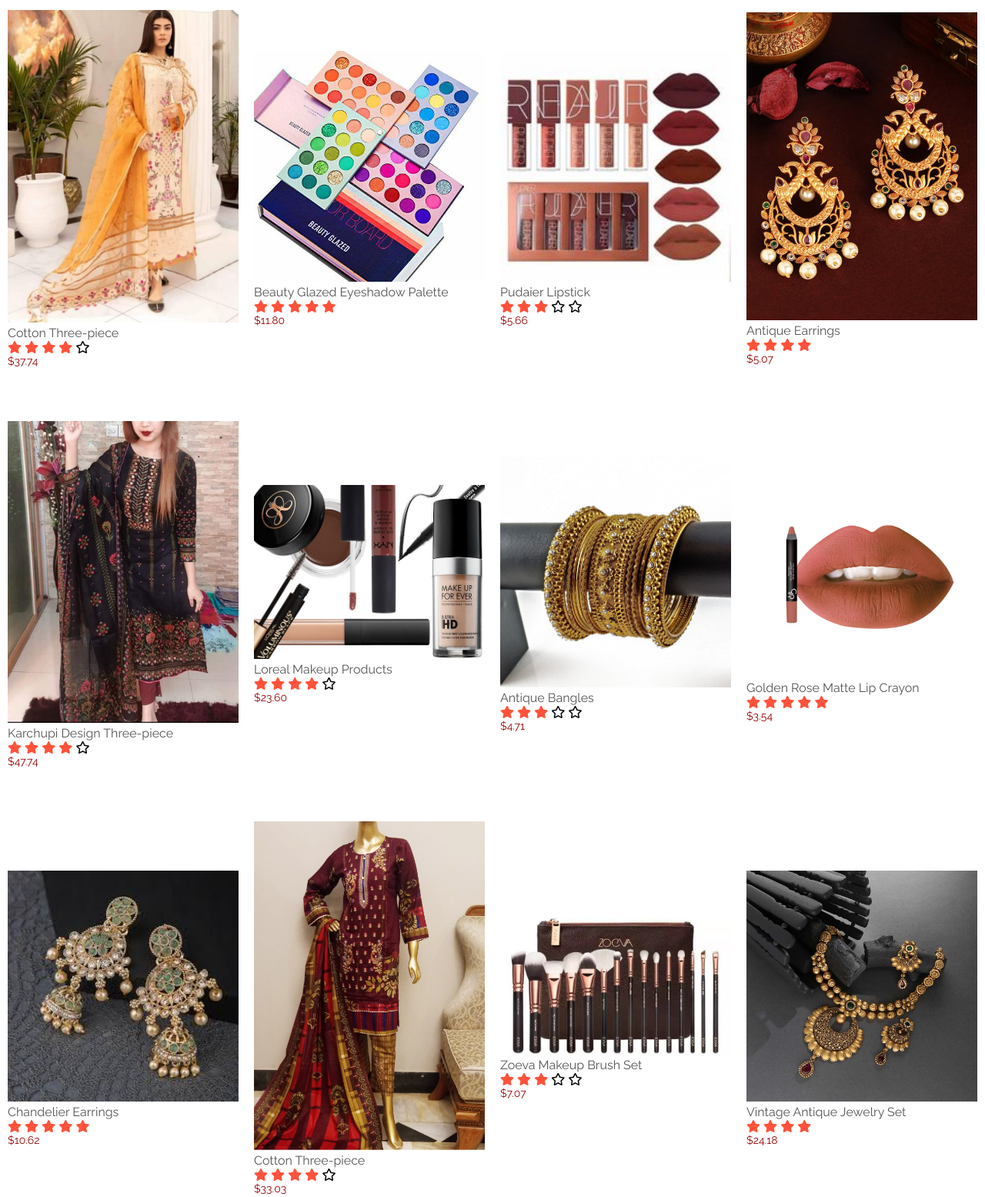
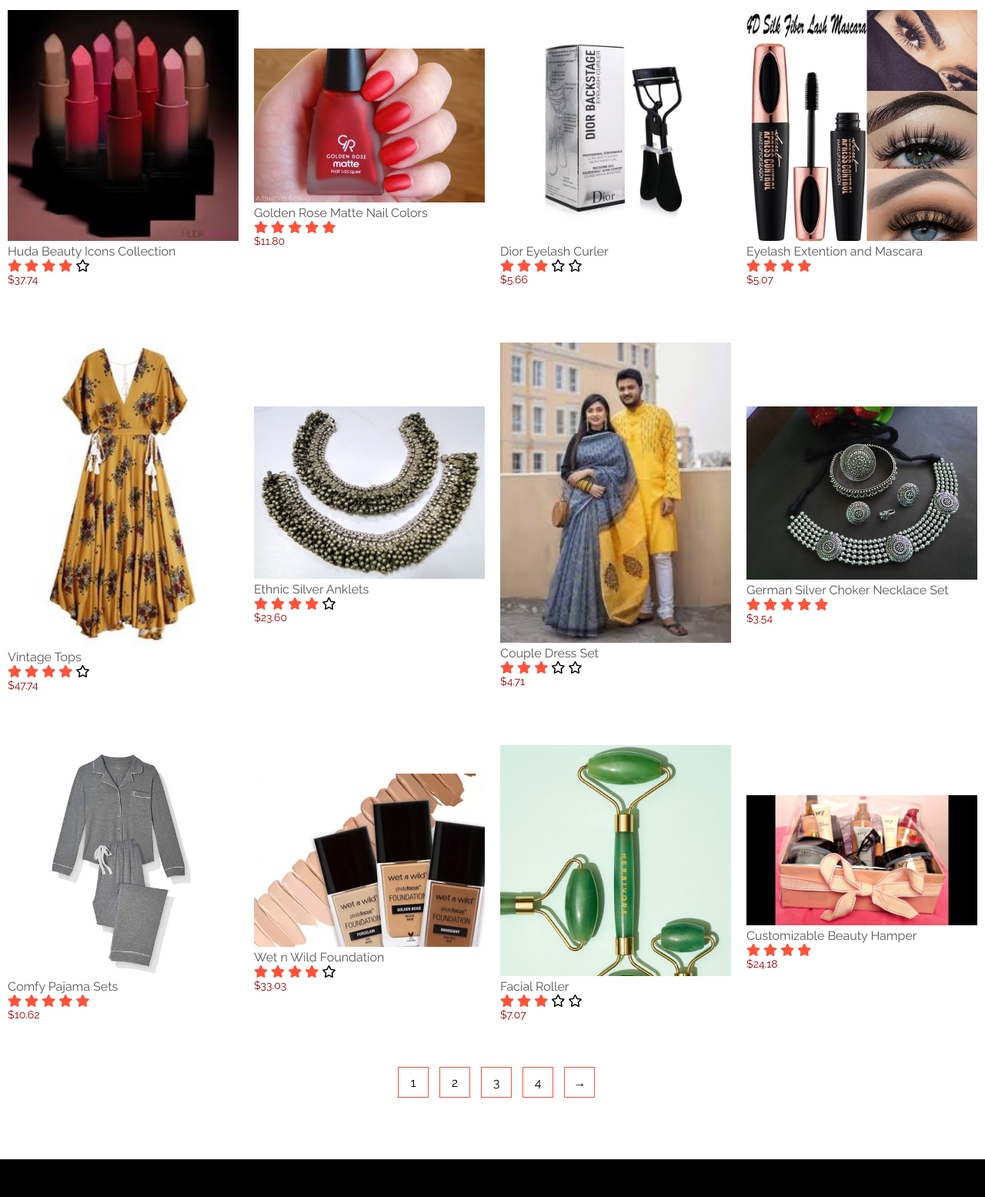
Before and after one commit to 053-supti/Project, a plain HTML site: page products.html in a window 1280 px wide. Shown: the part 346-1901 px from the top of the page at 77% size. Drawn offline with Linux system fonts and the light colour scheme.

Commit message:
products page upgraded

```diff
--- a/products.html
+++ b/products.html
@@ -60,8 +60,8 @@
 
         <div class="row">
             <div class="col-4">
-                <img src="images/Product1.jpg">
-                <h4>Cotton Three-piece</h4>
+                <img src="images/product13.jpg">
+                <h4>Huda Beauty Icons Collection</h4>
                 <div class="rating">
                     <i class="fa fa-star"></i>
                     <i class="fa fa-star"></i>
@@ -72,8 +72,8 @@
                 <p>$37.74</p>
             </div>
             <div class="col-4">
-                <img src="images/product2.jpg">
-                <h4>Beauty Glazed Eyeshadow Palette</h4>
+                <img src="images/product14.png">
+                <h4>Golden Rose Matte Nail Colors</h4>
                 <div class="rating">
                     <i class="fa fa-star"></i>
                     <i class="fa fa-star"></i>
@@ -84,8 +84,8 @@
                 <p>$11.80</p>
             </div>
             <div class="col-4">
-                <img src="images/product3.jpg">
-                <h4>Pudaier Lipstick</h4>
+                <img src="images/product15.jpg">
+                <h4>Dior Eyelash Curler</h4>
                 <div class="rating">
                     <i class="fa fa-star"></i>
                     <i class="fa fa-star"></i>
@@ -96,8 +96,8 @@
                 <p>$5.66</p>
             </div>
             <div class="col-4">
-                <img src="images/product4.jpg">
-                <h4>Antique Earrings </h4>
+                <img src="images/product16.jpeg">
+                <h4>Eyelash Extention and Mascara </h4>
                 <div class="rating">
                     <i class="fa fa-star"></i>
                     <i class="fa fa-star"></i>
@@ -111,8 +111,8 @@
 
             <div class="row">
                 <div class="col-4">
-                    <img src="images/product5.jpg">
-                    <h4>Karchupi Design Three-piece</h4>
+                    <img src="images/product17.jpg">
+                    <h4>Vintage Tops</h4>
                     <div class="rating">
                         <i class="fa fa-star"></i>
                         <i class="fa fa-star"></i>
@@ -123,8 +123,8 @@
                     <p>$47.74</p>
                 </div>
                 <div class="col-4">
-                    <img src="images/product6l.jpg">
-                    <h4>Loreal Makeup Products</h4>
+                    <img src="images/product18.jpg">
+                    <h4>Ethnic Silver Anklets</h4>
                     <div class="rating">
                         <i class="fa fa-star"></i>
                         <i class="fa fa-star"></i>
@@ -135,8 +135,8 @@
                     <p>$23.60</p>
                 </div>
                 <div class="col-4">
-                    <img src="images/product7.jpg">
-                    <h4>Antique Bangles</h4>
+                    <img src="images/product19.jpg">
+                    <h4>Couple Dress Set</h4>
                     <div class="rating">
                         <i class="fa fa-star"></i>
                         <i class="fa fa-star"></i>
@@ -147,8 +147,8 @@
                     <p>$4.71</p>
                 </div>
                 <div class="col-4">
-                    <img src="images/product8.png">
-                    <h4>Golden Rose Matte Lip Crayon
+                    <img src="images/product20.jpg">
+                    <h4>German Silver Choker Necklace Set</h4>
                     <div class="rating">
                         <i class="fa fa-star"></i>
                         <i class="fa fa-star"></i>
@@ -161,8 +161,8 @@
             </div>
             <div class="row">
                 <div class="col-4">
-                    <img src="images/product9.jpg">
-                    <h4>Chandelier Earrings</h4>
+                    <img src="images/product21.jpg">
+                    <h4>Comfy Pajama Sets</h4>
                     <div class="rating">
                         <i class="fa fa-star"></i>
                         <i class="fa fa-star"></i>
@@ -174,8 +174,8 @@
                     <p>$10.62</p>
                 </div>
                 <div class="col-4">
-                    <img src="images/product10.jpg">
-                    <h4>Cotton Three-piece</h4>
+                    <img src="images/product22.webp">
+                    <h4>Wet n Wild Foundation</h4>
                     <div class="rating">
                         <i class="fa fa-star"></i>
                         <i class="fa fa-star"></i>
@@ -186,8 +186,8 @@
                     <p>$33.03</p>
                 </div>
                 <div class="col-4">
-                    <img src="images/product11.jpg">
-                    <h4>Zoeva Makeup Brush Set</h4>
+                    <img src="images/product23.jpg">
+                    <h4>Facial Roller</h4>
                     <div class="rating">
                         <i class="fa fa-star"></i>
                         <i class="fa fa-star"></i>
@@ -198,8 +198,8 @@
                     <p>$7.07</p>
                 </div>
                 <div class="col-4">
-                    <img src="images/product12.jpg">
-                    <h4>Vintage Antique Jewelry Set </h4>
+                    <img src="images/product24.jpg">
+                    <h4>Customizable Beauty Hamper </h4>
                     <div class="rating">
                         <i class="fa fa-star" aria-hidden="true"></i>
                         <i class="fa fa-star" aria-hidden="true"></i>
```
Also changed, not shown: images/product13.jpg (added), images/product14.png (added), images/product15.jpg (added), images/product16.jpeg (added), images/product17.jpg (added), images/product18.jpg (added), images/product19.jpg (added), images/product20.jpg (added), images/product21.jpg (added), images/product22.webp (added), images/product23.jpg (added), images/product24.jpg (added).
